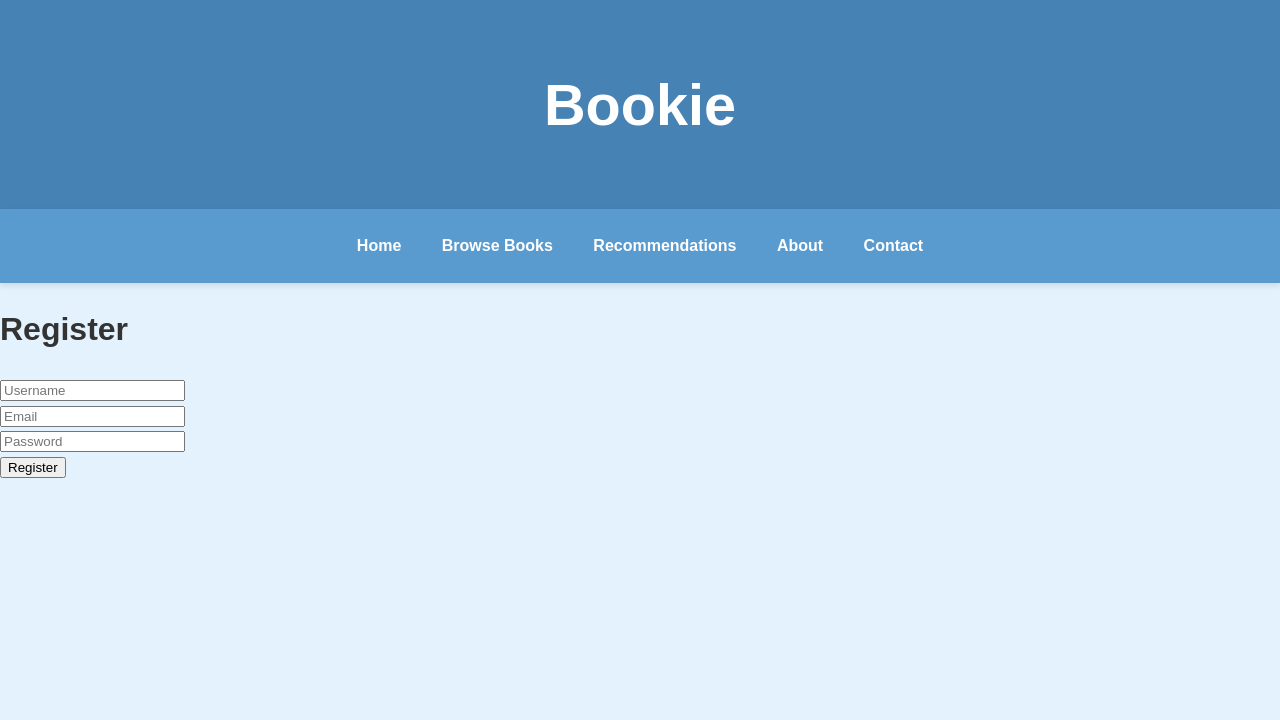
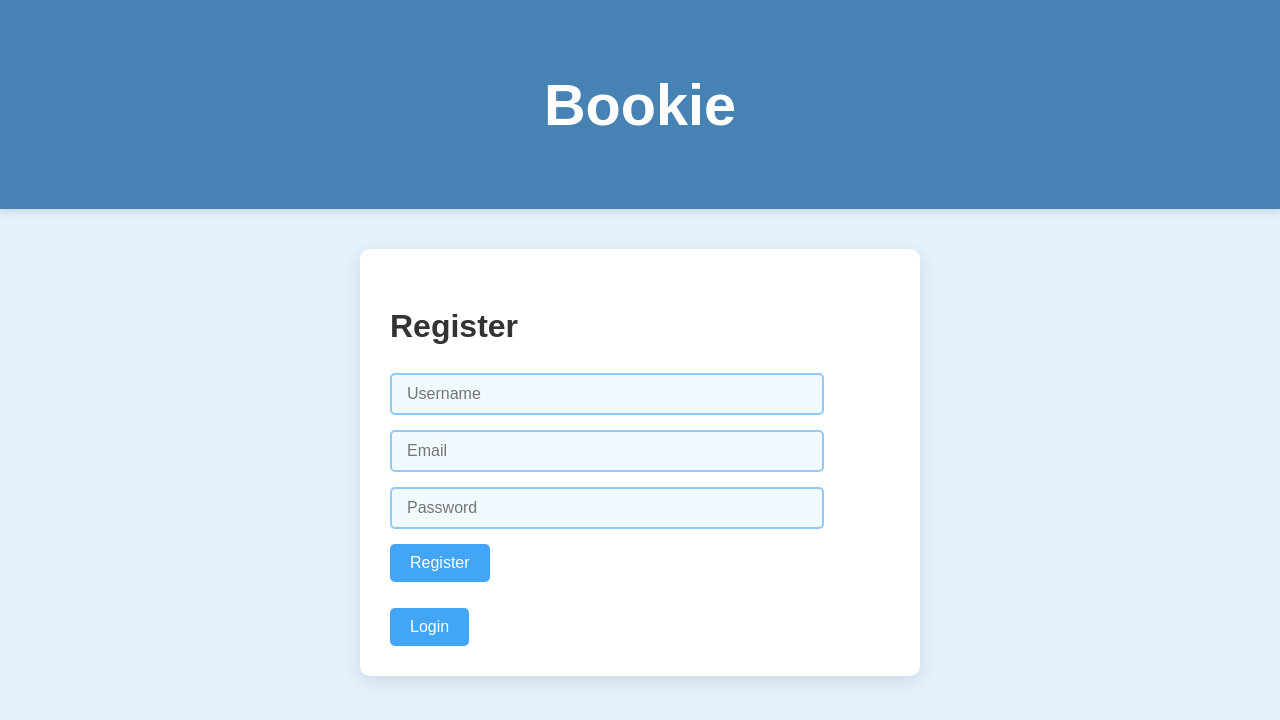
Before and after one commit to KarmaIsHere/BookRecommendation, a Flask app: page /register in a window 1280 px wide. Shown: the top 720 px of the page. Run offline with Flask 3, Linux system fonts and the light colour scheme.

Commit message:
login and register implemented

```diff
--- /dev/null
+++ b/static/login_registration.css
@@ -0,0 +1,69 @@
+/* =======================
+   Form Styling
+========================== */
+form input[type="text"],
+form input[type="email"],
+form input[type="password"] {
+    padding: 10px 15px;
+    width: 100%;
+    max-width: 400px;
+    border: 2px solid #90caf9;
+    border-radius: 5px;
+    font-size: 16px;
+    background-color: #f0faff;
+    transition: border-color 0.3s ease;
+    margin-bottom: 15px;
+}
+
+form input[type="text"]:focus,
+form input[type="email"]:focus,
+form input[type="password"]:focus {
+    outline: none;
+    border-color: #42a5f5;
+}
+
+form input[type="submit"],
+.btn {
+    background-color: #42a5f5;
+    color: white;
+    padding: 10px 20px;
+    border: none;
+    border-radius: 5px;
+    font-size: 16px;
+    cursor: pointer;
+    transition: background-color 0.3s ease;
+}
+
+form input[type="submit"]:hover,
+.btn:hover {
+    background-color: #1e88e5;
+}
+
+.form-container {
+    width: 100%;
+    max-width: 500px;
+    margin: 40px auto;
+    background-color: white;
+    padding: 30px;
+    border-radius: 10px;
+    box-shadow: 0px 5px 20px rgba(0, 0, 0, 0.1);
+}
+
+/* =======================
+   Flash Message Styling
+========================== */
+.flashes {
+    list-style-type: none;
+    padding: 0;
+    margin: 10px 0;
+}
+
+.flashes li {
+    background-color: #ffdddd;
+    color: #d8000c;
+    padding: 10px;
+    border-left: 5px solid #f44336;
+    margin-bottom: 10px;
+    border-radius: 4px;
+    font-weight: bold;
+}
--- a/templates/register.html
+++ b/templates/register.html
@@ -5,22 +5,43 @@
     <meta name="viewport" content="width=device-width, initial-scale=1.0">
     <title>Register - Bookie</title>
     <link rel="stylesheet" href="{{ url_for('static', filename='styles.css') }}">
+    <link rel="stylesheet" href="{{ url_for('static', filename='login_registration.css') }}">
+    <script>
+        function validateForm(form, event) {
+            event.preventDefault();
+
+            const username = form.username.value.trim();
+            const email = form.email.value.trim();
+            const password = form.password.value.trim();
+
+            if (!username || !email || !password) {
+                alert("All fields are required!");
+            } else {
+                form.submit();
+            }
+        }
+
+    </script>
 </head>
 <body>
 <header>
     <h1>Bookie</h1>
 </header>
-    <nav>
-        <a href="{{ url_for('home') }}">Home</a>
-        <a href="{{ url_for('browse') }}">Browse Books</a>
-        <a href="{{ url_for('recommendations') }}">Recommendations</a>
-        <a href="{{ url_for('about') }}">About</a>
-        <a href="{{ url_for('contact') }}">Contact</a>
-    </nav>
 
 <div class="form-container">
     <h1>Register</h1>
-        <form method="POST" action="/register">
+
+    {% with messages = get_flashed_messages(with_categories=true) %}
+        {% if messages %}
+            <ul class="flashes">
+                {% for category, message in messages %}
+                    <li class="flash {{ category }}">{{ message }}</li>
+                {% endfor %}
+            </ul>
+        {% endif %}
+    {% endwith %}
+
+    <form method="POST" action="/register" onsubmit="validateForm(this, event)">
         <input type="text" id="username" name="username" placeholder="Username" required>
         <br>
         <input type="email" id="email" name="email" placeholder="Email" required>
@@ -29,6 +50,8 @@
         <br>
         <input type="submit" value="Register">
     </form>
+    <br>
+    <button class="btn" onclick="window.location.href='/login';">Login</button>
 </div>
 </body>
 </html>
```
Also changed, not shown: templates/login.html (+17 -11 lines). Lines whose indentation alone changed are shown as unchanged.
